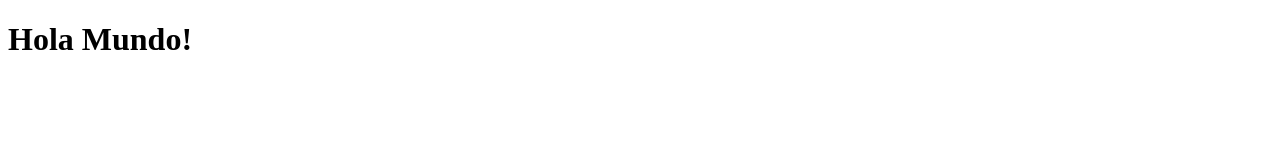
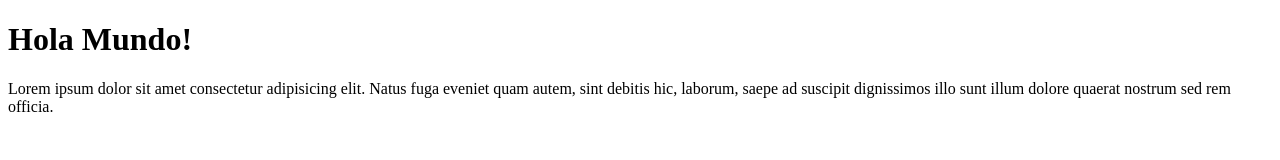
Before and after one commit to leyber19/appweb, a plain HTML site: page index.html in a window 1280 px wide. Drawn offline with Linux system fonts and the light colour scheme.

Commit message:
Prueba de subir un commit

```diff
--- a/index.html
+++ b/index.html
@@ -10,5 +10,7 @@
 
     <h1>Hola Mundo!</h1>
 
+    <p>Lorem ipsum dolor sit amet consectetur adipisicing elit. Natus fuga eveniet quam autem, sint debitis hic, laborum, saepe ad suscipit dignissimos illo sunt illum dolore quaerat nostrum sed rem officia.</p>
+
 </body>
 </html>
```
